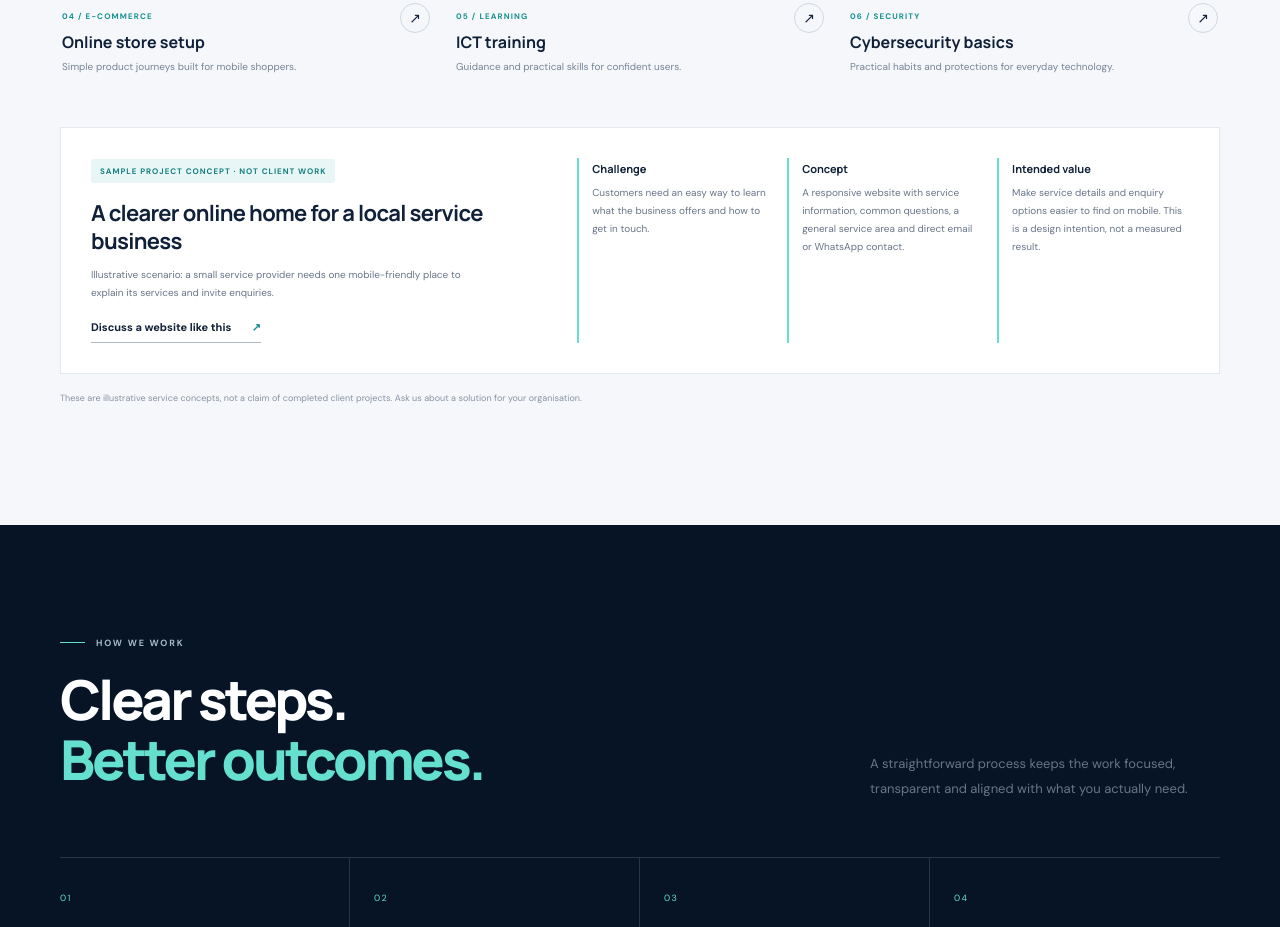
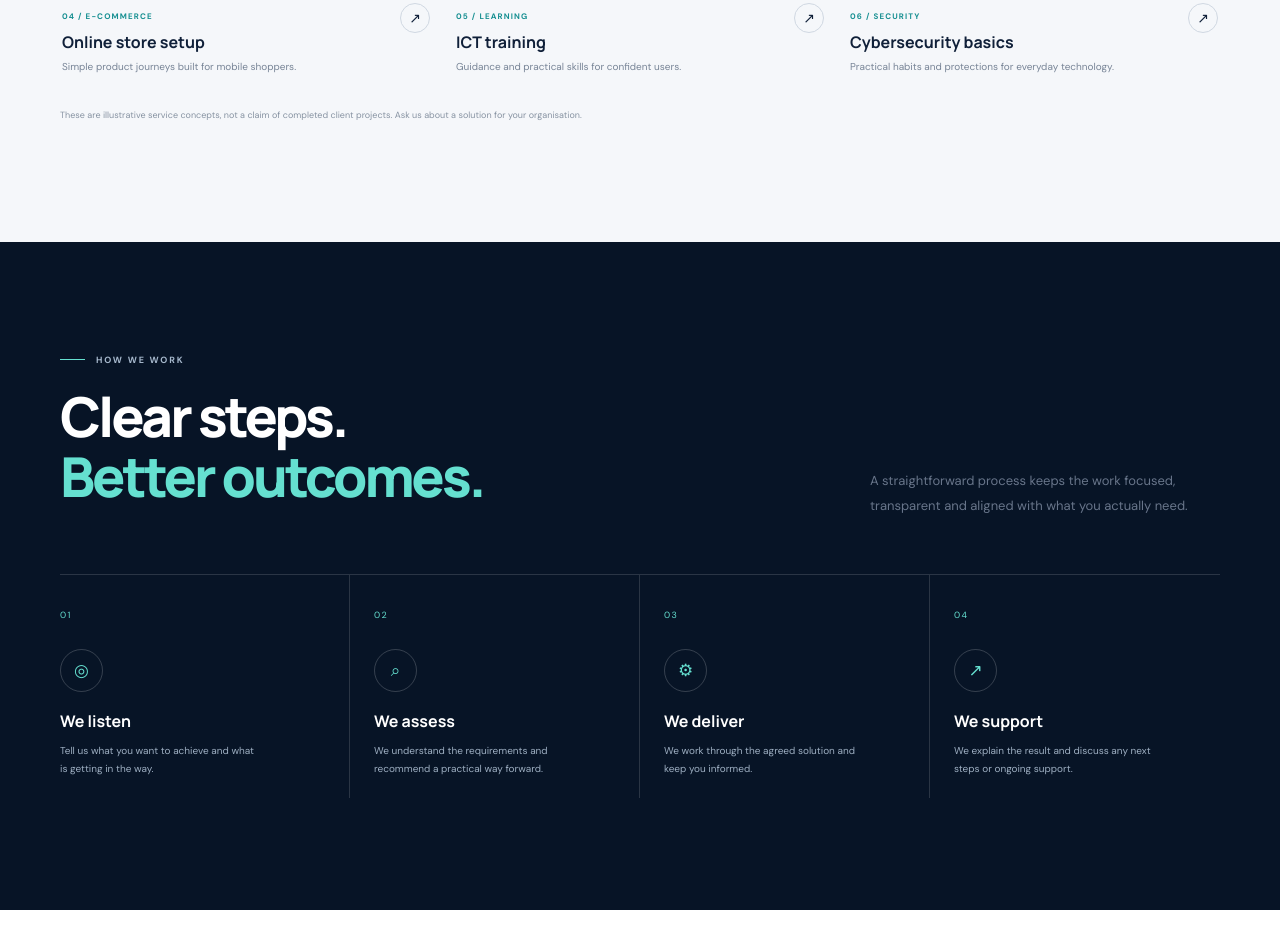
Before and after one commit to 38780431/Ralph-Digital-Solutions-website, a plain HTML site: page index.html in a window 1280 px wide. Shown: the part 4640-5567 px from the top of the page. Drawn offline with Linux system fonts and the light colour scheme.

Commit message:
Remove sample project concept
Co-authored-by: Copilot <223556219+Copilot@users.noreply.github.com>

```diff
--- a/index.html
+++ b/index.html
@@ -135,19 +135,6 @@
         <article class="work-card"><a href="#contact" data-service="ICT Training" aria-label="Enquire about ICT training"><div class="work-art training-art"><div class="training-board"><span class="training-label">ICT LEARNING</span><div class="training-progress"><i></i><i></i><i></i></div><div class="training-code">&lt;learn /&gt;<b>→</b><span>apply</span></div></div><div class="training-badge">PRACTICAL<br>SKILLS</div></div><div class="work-meta"><div><span>05 / LEARNING</span><h3>ICT training</h3><p>Guidance and practical skills for confident users.</p></div><span class="work-arrow">↗</span></div></a></article>
         <article class="work-card"><a href="#contact" data-service="Cybersecurity Basics" aria-label="Enquire about cybersecurity basics"><div class="work-art security-art"><div class="security-orbit orbit-one-ring"></div><div class="security-orbit orbit-two-ring"></div><div class="security-shield">✓<span>SECURE</span></div><div class="security-status status-one">DEVICE</div><div class="security-status status-two">ACCESS</div></div><div class="work-meta"><div><span>06 / SECURITY</span><h3>Cybersecurity basics</h3><p>Practical habits and protections for everyday technology.</p></div><span class="work-arrow">↗</span></div></a></article>
       </div>
-      <article class="sample-case-card" aria-labelledby="sample-case-title">
-        <div class="sample-case-intro">
-          <span class="sample-case-label">SAMPLE PROJECT CONCEPT · NOT CLIENT WORK</span>
-          <h3 id="sample-case-title">A clearer online home for a local service business</h3>
-          <p>Illustrative scenario: a small service provider needs one mobile-friendly place to explain its services and invite enquiries.</p>
-          <a class="under-link" href="#contact" data-service="Web Development">Discuss a website like this <span>↗</span></a>
-        </div>
-        <div class="sample-case-details">
-          <div><h4>Challenge</h4><p>Customers need an easy way to learn what the business offers and how to get in touch.</p></div>
-          <div><h4>Concept</h4><p>A responsive website with service information, common questions, a general service area and direct email or WhatsApp contact.</p></div>
-          <div><h4>Intended value</h4><p>Make service details and enquiry options easier to find on mobile. This is a design intention, not a measured result.</p></div>
-        </div>
-      </article>
       <p class="work-note">These are illustrative service concepts, not a claim of completed client projects. Ask us about a solution for your organisation.</p>
     </div></section>
 
--- a/styles.css
+++ b/styles.css
@@ -1305,79 +1305,3 @@
     grid-column: auto;
   }
 }
-
-.sample-case-card {
-  display: grid;
-  grid-template-columns: minmax(0, .85fr) minmax(0, 1.15fr);
-  gap: 34px;
-  margin-top: 36px;
-  padding: 30px;
-  border: 1px solid var(--line);
-  background: #fff;
-}
-
-.sample-case-label {
-  display: inline-block;
-  padding: 7px 9px;
-  border-radius: 3px;
-  background: #e8f7f5;
-  color: #167f80;
-  font-size: 8px;
-  font-weight: 700;
-  letter-spacing: .12em;
-}
-
-.sample-case-intro h3 {
-  margin: 16px 0 10px;
-  font: 700 22px/1.3 var(--display);
-  letter-spacing: -.03em;
-}
-
-.sample-case-intro > p,
-.sample-case-details p {
-  color: var(--muted);
-  font-size: 10px;
-  line-height: 1.8;
-}
-
-.sample-case-intro > p {
-  margin: 0;
-  max-width: 390px;
-}
-
-.sample-case-intro .under-link {
-  margin-top: 18px;
-}
-
-.sample-case-details {
-  display: grid;
-  grid-template-columns: repeat(3, minmax(0, 1fr));
-  gap: 18px;
-}
-
-.sample-case-details > div {
-  padding-left: 13px;
-  border-left: 2px solid var(--cyan);
-}
-
-.sample-case-details h4 {
-  margin: 3px 0 8px;
-  font: 700 11px var(--display);
-}
-
-.sample-case-details p {
-  margin: 0;
-}
-
-@media (max-width: 700px) {
-  .sample-case-card {
-    grid-template-columns: 1fr;
-    gap: 25px;
-    padding: 22px;
-  }
-
-  .sample-case-details {
-    grid-template-columns: 1fr;
-    gap: 18px;
-  }
-}
```
Also changed, not shown: 1 other file.
